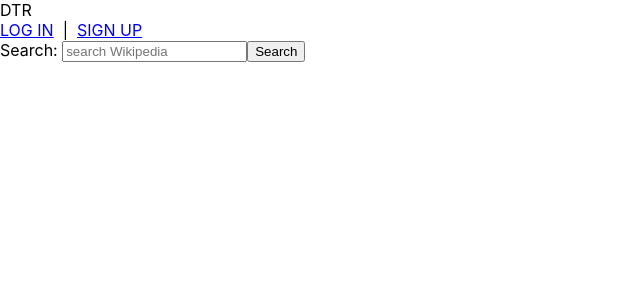
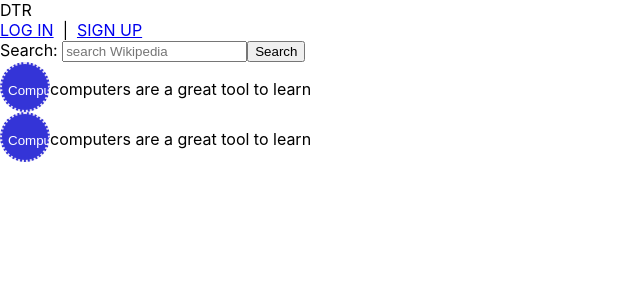
Before and after one commit to Chi37/dtr, a React (Create React App) app: page / in a window 1280 px wide. Shown: the top 300 px of the page, without its empty margins (0-640 px from the left). Built offline with nearby package versions, Linux system fonts and the light colour scheme.

Commit message:
scrape file added and installed cheerio

```diff
--- a/package.json
+++ b/package.json
@@ -4,6 +4,7 @@
   "private": true,
   "dependencies": {
     "bcrypt": "^3.0.6",
+    "cheerio": "^1.0.0-rc.3",
     "dotenv": "^8.1.0",
     "jsonwebtoken": "^8.5.1",
     "mongoose": "^5.7.3",
@@ -13,6 +14,7 @@
     "react-dom": "^16.10.2",
     "react-router-dom": "^5.1.2",
     "react-scripts": "3.2.0",
+    "request-promise": "^4.2.4",
     "serve-favicon": "^2.5.0"
   },
   "scripts": {
--- a/src/components/Container.jsx
+++ b/src/components/Container.jsx
@@ -4,25 +4,27 @@ import NavBar from "./NavBar";
 import Node from "./Node";
 import './Container.scss'
 
+
 const Container = (props) => (
 	<>
+
 		<NavBar user={props.user} handleLogout={props.handleLogout} />
 		<SearchBar
 			id='searchBar'
 			handleSearch={props.handleSearch}
 			handleChange={props.handleChange}
 			value={props.value} />
-		{(props.nodes) ? props.nodes.map((node,idx) => (
+		{(props.nodes) ? props.nodes.map((node, idx) => (
 			<div>
-				<button id='nodes' onClick={()=>props.handleNodeClick()}>
+				<button className='nodes' onClick={() => props.handleNodeClick()}>
 					<Node key={idx} node={node} />
 				</button>
 				{node.snippet}
 			</div>
-			)) : ''
+		)) : ''
 		}
 	</>
-	);
+);
 
 
 export default Container;
--- a/src/components/Container.scss
+++ b/src/components/Container.scss
@@ -2,7 +2,7 @@ $size: 50px;
 $text: white;
 $color-collection: (rgba(40, 40, 213, 0.94), rgb(138,8,8), rgba(255, 249, 249, 0.886), rgb(64, 120, 155));
 
-#nodes {
+.nodes {
 	width: $size;
   height: $size;
   border: 2px dotted nth($color-collection,3);
@@ -12,18 +12,6 @@ $color-collection: (rgba(40, 40, 213, 0.94), rgb(138,8,8), rgba(255, 249, 249, 0
   line-height: $size / 2;
   text-align: center;
 }
-
-.nodes {
-	position: relative;
-	border-radius: 100%;
-	width: 50px;
-	line-height: 50px;
-	text-align: center;
-	margin-top: 50px;
-	background-color: #fff;
-	z-index: 2;
-}
-
 
 .nodes:first-child {
 	margin-top: 0;
--- a/src/pages/App/App.js
+++ b/src/pages/App/App.js
@@ -13,7 +13,18 @@ class App extends Component {
     this.state = {
       user: userService.getUser(),
       value: '',
-      nodes: []
+      nodes: [{
+        name: 'Computer',
+        children: [],
+        link: 'www.comp.com',
+        snippet: 'computers are a great tool to learn'
+      },
+      {
+        name: 'Computer',
+        children: [],
+        link: 'www.comp.com',
+        snippet: 'computers are a great tool to learn'
+      }]
     };
     this.handleSearch = this.handleSearch.bind(this);
   }
@@ -36,18 +47,20 @@ class App extends Component {
 
   handleNodeClick = () => {
     alert('g')
+    //grab data from main node
     //call handleSearch for each child
+
   }
 
   handleState = result => {
     console.log(result)
     let copyState = { ...this.state };
     copyState.nodes.push({
-        name: result[0],
-        children: [],
-        link: result[3][0],
-        snippet: result[2][0]
-      });
+      name: result[0],
+      children: [],
+      link: result[3][0],
+      snippet: result[2][0]
+    });
     console.log(copyState)
     this.setState(copyState)
   }
@@ -77,7 +90,7 @@ class App extends Component {
               handleLogout={this.handleLogout}
               handleSearch={this.handleSearch}
               handleChange={this.handleChange}
-              handleNodeClick = {this.handleNodeClick}
+              handleNodeClick={this.handleNodeClick}
             />)}
           />
           <Route exact path="/signup" render={({ history }) => (
```
Also changed, not shown: src/utils/webscrape.js (added, +10 -0 lines), 2 other files (tests, documents, lock files or other folders).
